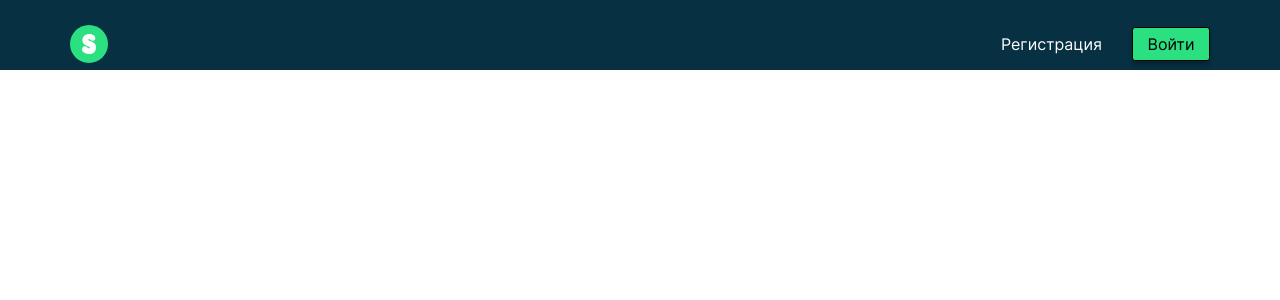
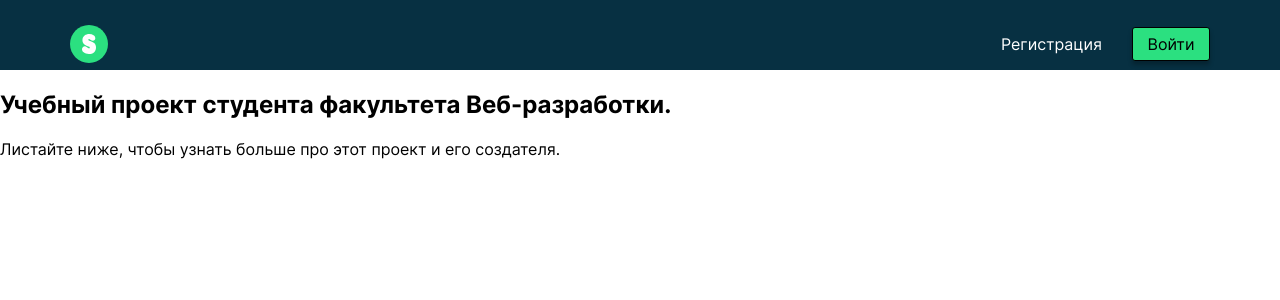
Before and after one commit to muravevanastya/movies-explorer-frontend, a React (Create React App) app: page / in a window 1280 px wide. Shown: the top 300 px of the page. Built offline with nearby package versions, Linux system fonts and the light colour scheme.

Commit message:
добавила заголовок и подзаголовок

```diff
--- a/src/components/Promo/Promo.jsx
+++ b/src/components/Promo/Promo.jsx
@@ -1,5 +1,11 @@
 function Promo() {
+  return (
+    <section className="promo">
+      <h1 className="promo__title">Учебный проект студента факультета Веб-разработки.</h1>
+      <p className="promo__subtitle">Листайте ниже, чтобы узнать больше про этот проект и его создателя.</p>
 
+    </section>
+  )
 }
 
 export default Promo;
```
